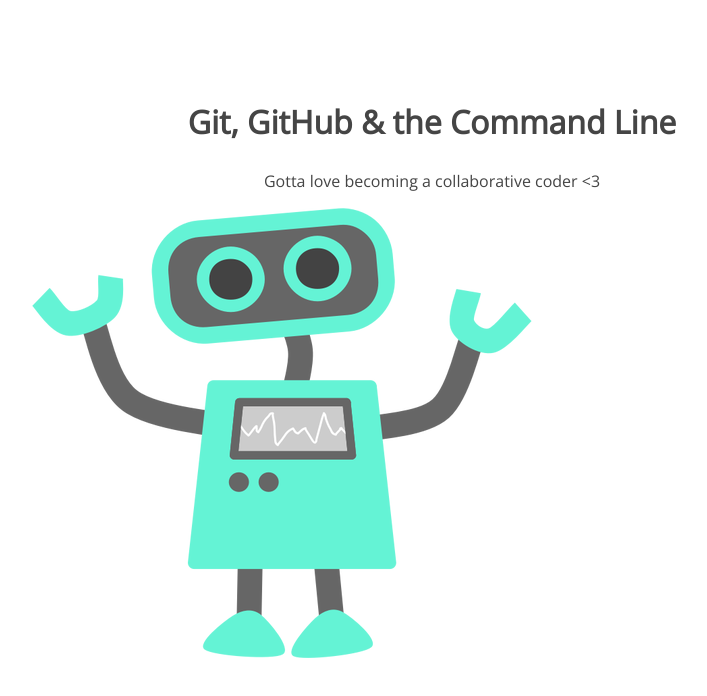
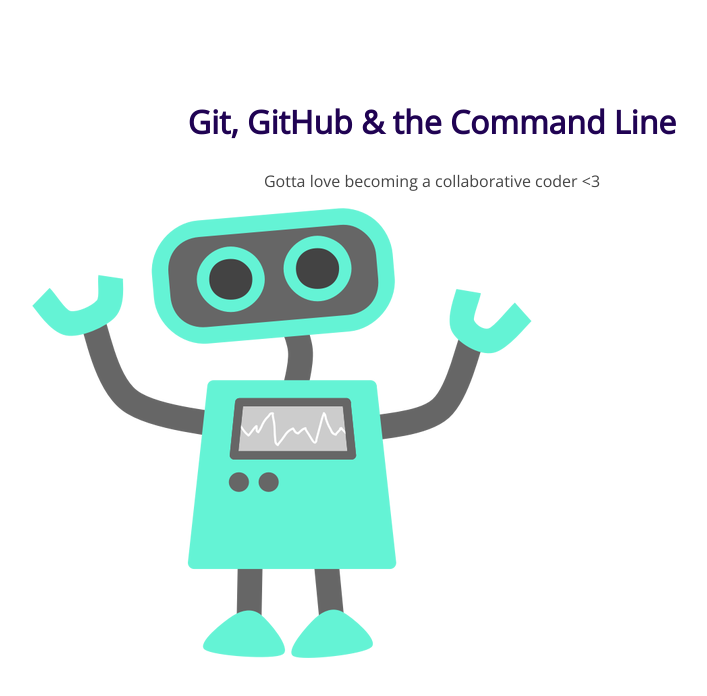
Before and after one commit to vtbookworm/105-project-v2, a plain HTML site: page index.html in a window 1280 px wide. Shown: the whole page, without its empty margins (208-915 px from the left). Drawn offline with nearby package versions, Linux system fonts and the light colour scheme.

Commit message:
Changed <h1> font color

```diff
--- a/css/style.css
+++ b/css/style.css
@@ -10,6 +10,7 @@ section p {
 section h1 {
 	font: 32px 'Open Sans';
 	font-weight: bold;
+	color: #200353;
 }
 section p {
 	font: 16px 'Open Sans';
```
